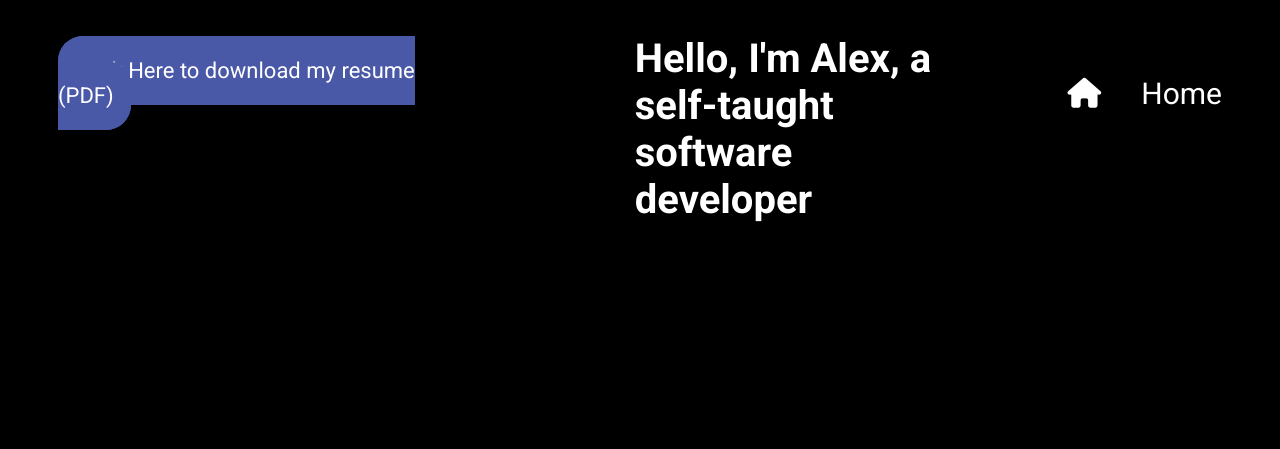
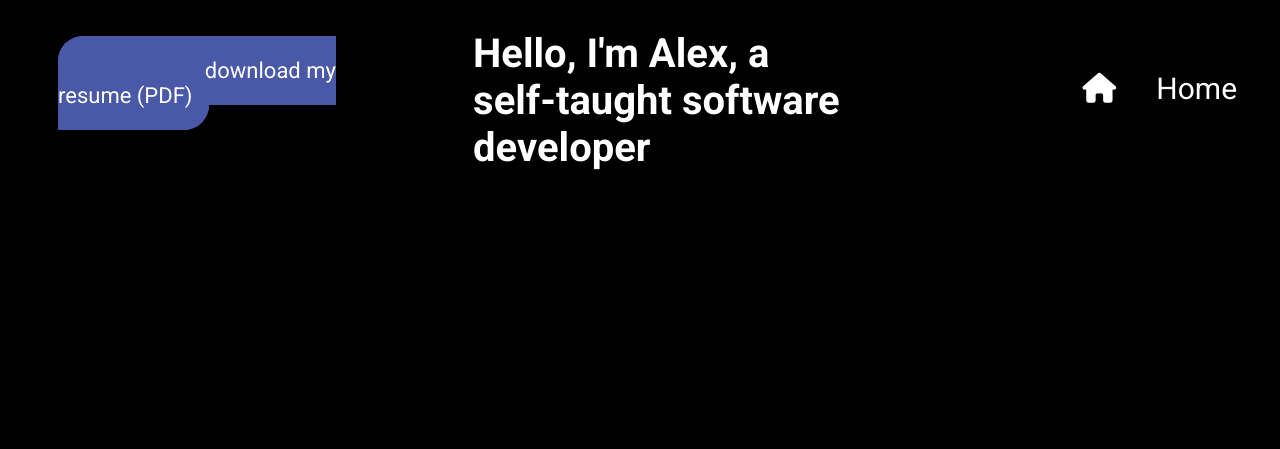
Before and after one commit to Agramm18/personal_portfolio_website, a Django app: page /chat/ in a window 1280 px wide. Shown: the top 449 px of the page. Run offline with Django 5.2, Linux system fonts and the light colour scheme; some libraries are stand-ins or nearby versions.

Commit message:
Added header for chatbot-site

```diff
--- a/frontend/static/css/core/header.css
+++ b/frontend/static/css/core/header.css
@@ -26,22 +26,20 @@
     background-color: #877CCD;
 }
 
-
 .website-title {
-    width: 65%;
+    width: 85%;
     margin-left: 25%;
 
     color: white;
     font-size: 40px;
 }
 
-.navbar {
-    margin-right: 50px;
-}
+
 
 .navbar ul {
     list-style: none;
     margin-top: 50px;
+    margin-right: 3%;
     padding: 0;
 
     display: flex;
@@ -78,3 +76,23 @@
 .navbar i {
     padding: 0px 20px 0px 20px;
 }
+
+#chatbot-header  {
+    display: grid;
+    grid-template-columns: 0.75fr 1fr 1fr;
+}
+
+#chatbot-title {
+    grid-column: 2;
+    justify-self: start;
+
+    margin-right: 75%;
+    margin-top: 5%;
+}
+
+
+#chatbot-navlink {
+    margin-right: 5%;
+    margin-bottom: 10%;
+    margin-top: -5px;
+}
```
